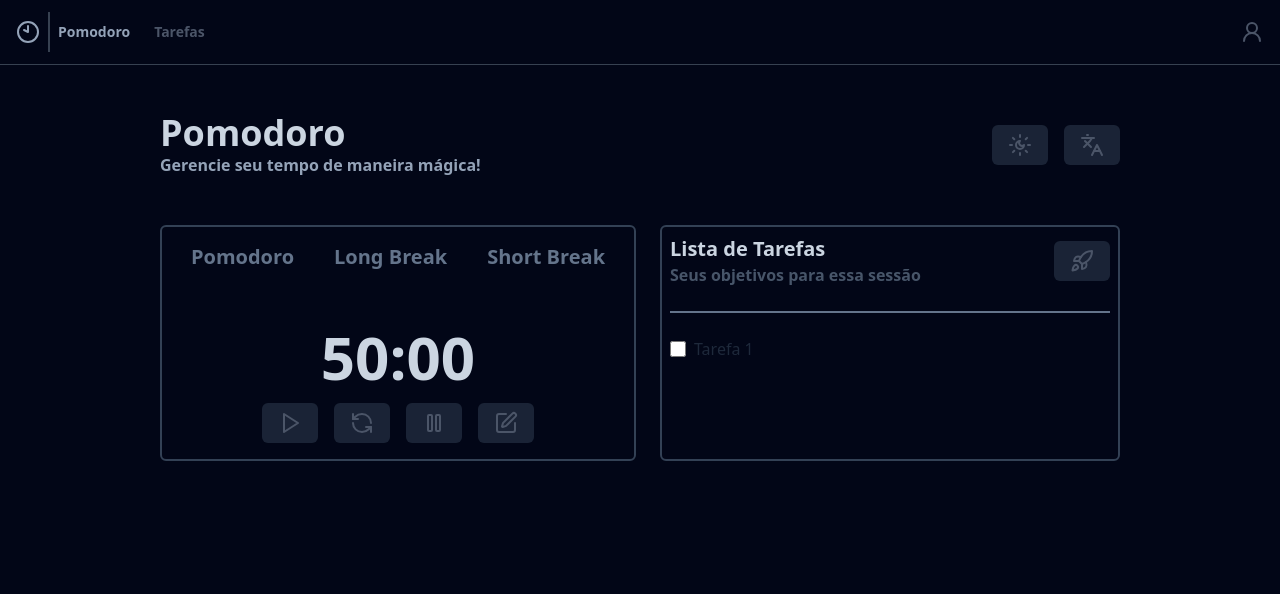
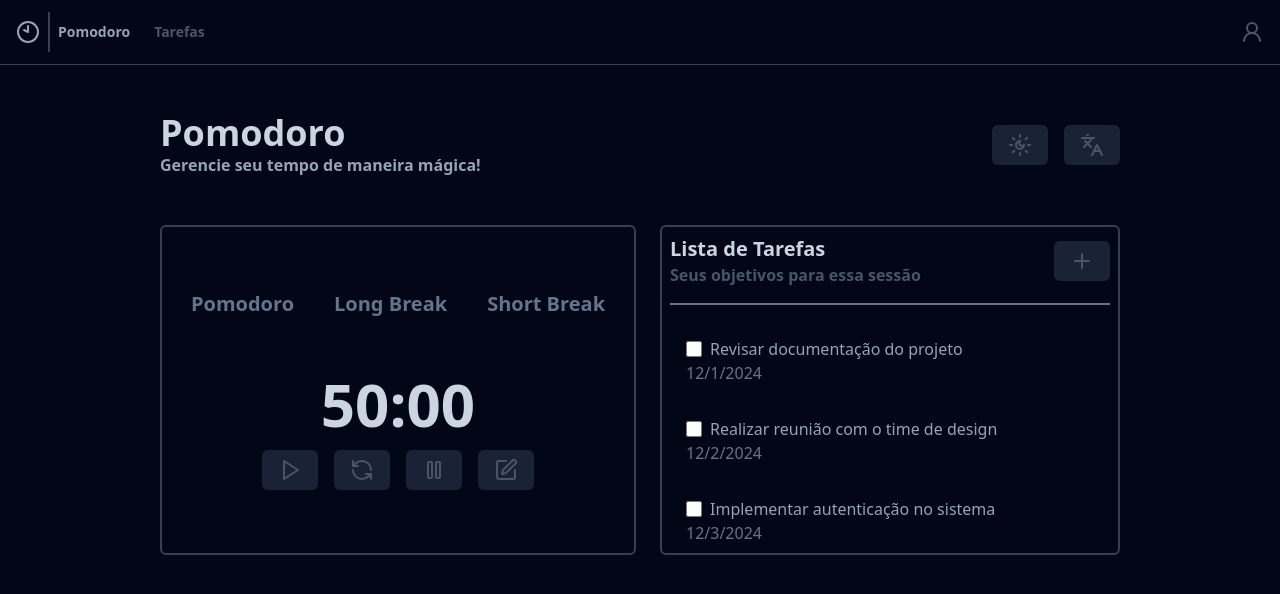
Before and after one commit to Guilherme-silva-santos/FocusFlow-, a React (Vite) app: page / in a window 1280 px wide. Shown: the top 594 px of the page. Built offline with nearby package versions, Linux system fonts and the light colour scheme; no server answers.

Commit message:
refactor: abstracted code and implemented add new task functionality

```diff
--- a/src/components/cardTimer.tsx
+++ b/src/components/cardTimer.tsx
@@ -33,7 +33,7 @@ export const CardTimer = () => {
         // e o resto da divisão por 60 para obter o número de segundos
         const seconds = String(time % 60).padStart(2, '0');
         document.title = isRunning ? `${minutes}:${seconds} - Running` : "FocusFlow";
-        if (time === 0 ){
+        if (time === 0) {
             timerSound.play();
             setIsRunning(false);
 
@@ -56,6 +56,8 @@ export const CardTimer = () => {
     //console.log(time);
 
     return (
+        <div className="flex flex-1 h-auto p-4 rounded-md border-2 border-slate-700  items-center justify-center">
+
             <div className="flex flex-col items-center gap-4">
                 <div className="flex gap-10 mb-10">
                     <Button
@@ -97,7 +99,7 @@ export const CardTimer = () => {
                     <Button icon={< RefreshCcw />} onClick={() => { setIsRunning(false); handleSetTime(50) }} />
                     <Button icon={<Pause />} onClick={() => setIsRunning(false)} />
                     <Button icon={<Edit />} onClick={() => setModalOpen(true)} />
-                <Modal isOpen={modalOpen} title="Alterar Tempo">
+                    <Modal isOpen={modalOpen} title="Alterar Tempo" onClose={() => setModalOpen(false)}>
                         <form
                             action=""
                             onSubmit={
@@ -108,11 +110,12 @@ export const CardTimer = () => {
                                 }}
                             className="flex gap-4 items-center"
                         >
-                        <Input type="number" placeholder="Tempo em minutos" onChange={(e) => setTime(Number(e.target.value))} />
+                            <Input required type="number" placeholder="Tempo em minutos" onChange={(e) => setTime(Number(e.target.value))} />
                             <Button type="submit" label="Salvar" variant="primary" />
                         </form>
                     </Modal>
                 </div>
             </div>
+        </div>
     );
 };
--- a/src/components/checkbox.tsx
+++ b/src/components/checkbox.tsx
@@ -13,7 +13,7 @@ export const Checkbox: React.FC<CheckboxProps> = ({ label, checked, onChange })
         onChange={onChange}
         className="w-4 h-4 accent-blue-500"
       />
-      <span className="text-slate-800 font-medium">{label}</span>
+      <span className="text-slate-400 font-medium">{label}</span>
     </label>
   );
 };
--- a/src/components/input.tsx
+++ b/src/components/input.tsx
@@ -4,12 +4,14 @@ interface InputProps{
     type: string;
     value?: string;
     onChange?: (e: React.ChangeEvent<HTMLInputElement>) => void;
+    required?: boolean;
 }
 
-export const Input: React.FC<InputProps> = ({ placeholder, type, value, onChange }) => {
+export const Input: React.FC<InputProps> = ({ placeholder, type, value, onChange, required }) => {
     return (
         <div className="flex flex-col gap-1">
             <input
+                required={required}
                 type={type}
                 placeholder={placeholder}
                 value={value}
--- a/src/components/modal.tsx
+++ b/src/components/modal.tsx
@@ -1,14 +1,27 @@
+import { X } from "lucide-react";
+
+
 interface ModalProps {
     children: React.ReactNode;
     isOpen?: boolean;
     title?: string;
+    onClose?: () => void;
 }
-export const Modal: React.FC<ModalProps> = ({ children, isOpen, title }) => {
+export const Modal: React.FC<ModalProps> = ({ children, isOpen, title, onClose }) => {
     if (!isOpen) return null;
     return (
-        <div className="fixed flex flex-col justify-center p-4 rounded-md w-[300px] h-[200px] bg-slate-800  z-50">
-            <h2 className="text-lg font-bold text-slate-500">{title}</h2>
-            {children}
+        <div>
+            <div className="fixed rounded-md w-auto h-auto bg-slate-800 z-50">
+                <div className="pt-2">
+                    <button onClick={onClose} >
+                        <X size={20} color="#94a3b8" />
+                    </button>
+                </div>
+                <div className="flex flex-col justify-center p-4">
+                    <h2 className="text-lg font-bold text-slate-500">{title}</h2>
+                    {children}
+                </div>
+            </div>
         </div>
 
     )
--- /dev/null
+++ b/src/components/toDoCard.tsx
@@ -0,0 +1,96 @@
+import { Plus } from "lucide-react";
+import { useState } from "react";
+
+import Checkbox from "./checkbox";
+import { Button } from "./button";
+import { Modal } from "./modal";
+import { Input } from "./input";
+
+
+export const ToDoCard = () => {
+    const [task, setTask] = useState([
+        {
+            id: 1,
+            name: "Revisar documentação do projeto",
+            createdAt: new Date("2024-12-01T09:30:00"),
+        },
+        {
+            id: 2,
+            name: "Realizar reunião com o time de design",
+            createdAt: new Date("2024-12-02T10:15:00"),
+        },
+        {
+            id: 3,
+            name: "Implementar autenticação no sistema",
+            createdAt: new Date("2024-12-03T11:45:00"),
+        },
+        {
+            id: 4,
+            name: "Testar integração da API",
+            createdAt: new Date("2024-12-04T14:00:00"),
+        },
+        {
+            id: 5,
+            name: "Corrigir bugs reportados no front-end",
+            createdAt: new Date("2024-12-05T16:20:00"),
+        },
+        {
+            id: 6,
+            name: "Atualizar dependências do projeto",
+            createdAt: new Date("2024-12-06T13:10:00"),
+        },
+        {
+            id: 7,
+            name: "Preparar apresentação para o cliente",
+            createdAt: new Date("2024-12-07T08:50:00"),
+        },
+    ])
+    const [isModalOpen, setIsModalOpen] = useState(false);
+    const [newTaskName, setNewTaskName] = useState("");
+
+    const handleAddTask = (e: React.FormEvent) => {
+        e.preventDefault()
+        if (!newTaskName.trim()) return
+
+        const newTask = {
+            id: task.length + 1,
+            name: newTaskName,
+            createdAt: new Date(),
+        };
+
+        setTask((prevTasks) => [...prevTasks, newTask])
+        setNewTaskName("");
+        setIsModalOpen(false)
+    };
+
+    return (
+        <div className="flex flex-col gap-4 flex-1 h-auto p-2 rounded-md border-2 border-slate-700">
+            <div className="flex items-center justify-between">
+                <div className="flex flex-col">
+                    <h1 className="text-xl text-slate-300 font-bold">Lista de Tarefas</h1>
+                    <p className="font-bold text-slate-600">Seus objetivos para essa sessão</p>
+                </div>
+                <Modal isOpen={isModalOpen} onClose={() => setIsModalOpen(false)} title="Criar Tarefa">
+                    <form onSubmit={handleAddTask}>
+                        <Input required type="text" placeholder="Nome da tarefa" value={newTaskName} onChange={(e) => setNewTaskName(e.target.value)} />
+                        <Button type="submit">Adicionar</Button>
+                    </form>
+                </Modal>
+                <div>
+                    <Button icon={<Plus />} onClick={() => setIsModalOpen(true)} />
+                </div>
+            </div>
+            <div className="border-t-2 border-slate-500" />
+            <div className="overflow-y-scroll max-h-56">
+                {
+                    task.map((task) => (
+                        <li key={task.id} className="list-none gap-4 p-4 hover:bg-slate-500/10">
+                            <Checkbox label={task.name} />
+                            <p className="text-slate-500">{task.createdAt.toLocaleDateString()}</p>
+                        </li>
+                    ))
+                }
+            </div>
+        </div>
+    );
+};
--- a/src/pages/_layouts/app.tsx
+++ /dev/null
@@ -1,16 +0,0 @@
-import { Outlet } from "react-router-dom";
-
-import { Header } from "../../components/header";
-
-
-export function AppLayout() {
-    return (
-        <div className="flex min-h-screen flex-col antialiased">
-            <Header />
-
-            <div className="flex flex-1 flex-col gap-4 p-8 pt-6">
-                <Outlet />
-            </div>
-        </div>
-    )
-}
--- a/src/pages/pomodoro.tsx
+++ b/src/pages/pomodoro.tsx
@@ -1,7 +1,7 @@
-import { Languages, Rocket, SunMoon } from 'lucide-react';
+import { Languages, SunMoon } from 'lucide-react';
 
 import { CardTimer } from '../components/cardTimer';
-import Checkbox from '../components/checkbox';
+import { ToDoCard } from '../components/toDoCard';
 import { Header } from "../components/header";
 import { Button } from "../components/button";
 
@@ -9,7 +9,7 @@ import { Button } from "../components/button";
 export default function Pomodoro() {
   return (
     <div>
-      <Header />
+      <Header/>
       <div className="flex items-center gap-6 px-40 py-12 justify-between">
         <div>
           <h1 className="text-4xl font-bold text-slate-300">Pomodoro</h1>
@@ -21,24 +21,8 @@ export default function Pomodoro() {
         </div>
       </div>
       <main className="flex gap-6 px-40 ">
-        <div className="flex-1 h-auto p-4 rounded-md border-2 border-slate-700 items-center justify-center">
-          <CardTimer />
-        </div>
-        <div className="flex flex-col gap-4 flex-1 h-auto p-2 rounded-md border-2 border-slate-700">
-          <div className="flex items-center justify-between">
-            <div className="flex flex-col">
-              <h1 className="text-xl text-slate-300 font-bold">Lista de Tarefas</h1>
-              <p className="font-bold text-slate-600">Seus objetivos para essa sessão</p>
-            </div>
-            <div>
-              <Button icon={<Rocket />} onClick={() => alert('click')} />
-            </div>
-          </div>
-          <div className="border-t-2 border-slate-500 my-2" />
-          <div>
-            <Checkbox label="Tarefa 1" />
-          </div>
-        </div>
+           <CardTimer />
+           <ToDoCard />
       </main>
     </div>
   );
```
Lines whose indentation alone changed are shown as unchanged.
